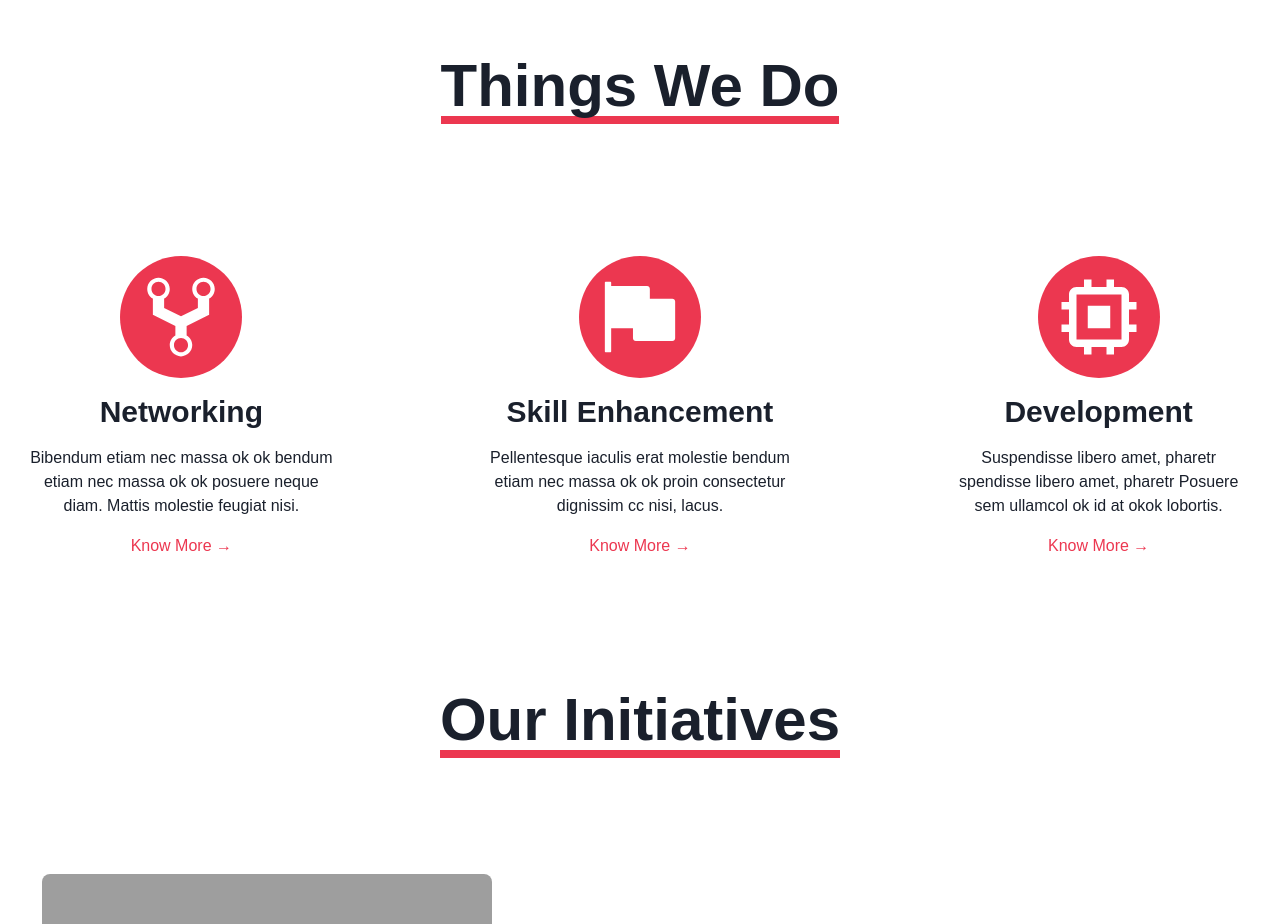
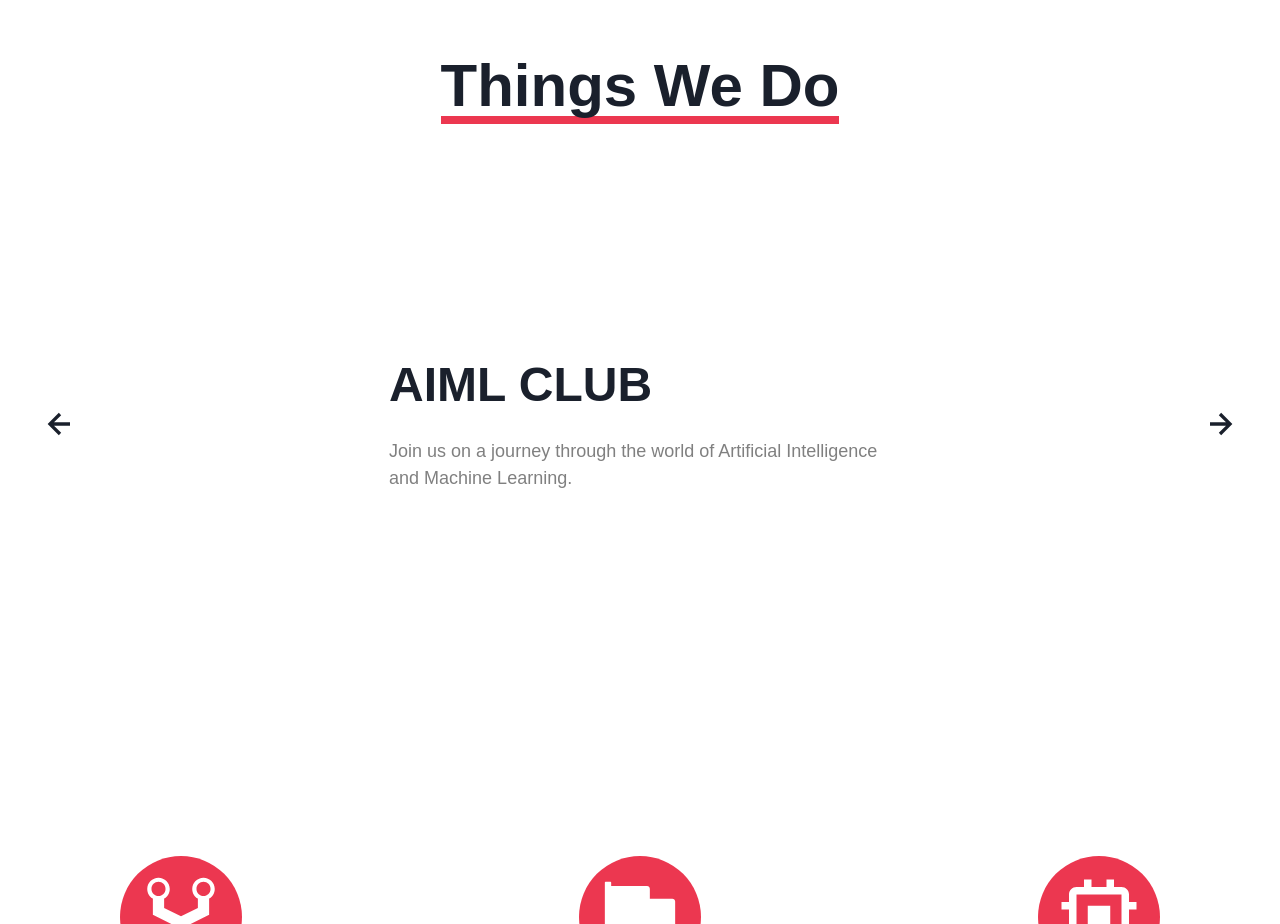
Before and after one commit to tabishnaqvi1311/aiml-club-website, a React (Create React App) app: page / in a window 1280 px wide. Shown: the part 540-1464 px from the top of the page. Built offline with nearby package versions, Linux system fonts and the light colour scheme; grey boxes are pictures that could not be loaded.

Commit message:
added image carousel

```diff
--- a/package.json
+++ b/package.json
@@ -16,6 +16,7 @@
     "react-icons": "^4.8.0",
     "react-router-dom": "^6.9.0",
     "react-scripts": "5.0.1",
+    "react-slick": "^0.29.0",
     "web-vitals": "^2.1.4"
   },
   "scripts": {
--- /dev/null
+++ b/src/Components/Carousel.jsx
@@ -0,0 +1,105 @@
+import React, { useState } from 'react'
+import {
+  Box,
+  IconButton,
+  useBreakpointValue,
+  Stack,
+  Heading,
+  Text,
+  Container,
+} from '@chakra-ui/react'
+
+import { BiLeftArrowAlt, BiRightArrowAlt } from 'react-icons/bi'
+
+import Slider from 'react-slick'
+import { cards } from '../constants'
+
+const settings = {
+  dots: true,
+  arrows: false,
+  fade: false,
+  infinite: true,
+  autoplay: true,
+  speed: 500,
+  autoplaySpeed: 5000,
+  slidesToShow: 1,
+  slidesToScroll: 1,
+}
+
+export default function CaptionCarousel() {
+  const [slider, setSlider] = useState(null)
+
+  const top = useBreakpointValue({ base: '90%', md: '50%' })
+  const side = useBreakpointValue({ base: '30%', md: '40px' })
+
+
+  return (
+    <Box position={'relative'} height={'600px'} width={'full'} overflow={'hidden'}>
+
+      <link
+        rel="stylesheet"
+        type="text/css"
+        href="https://cdnjs.cloudflare.com/ajax/libs/slick-carousel/1.6.0/slick.min.css"
+      />
+      <link
+        rel="stylesheet"
+        type="text/css"
+        href="https://cdnjs.cloudflare.com/ajax/libs/slick-carousel/1.6.0/slick-theme.min.css"
+      />
+
+      <IconButton
+        aria-label="left-arrow"
+        variant="ghost"
+        position="absolute"
+        left={side}
+        top={top}
+        transform={'translate(0%, -50%)'}
+        zIndex={2}
+        onClick={() => slider?.slickPrev()}>
+        <BiLeftArrowAlt size="40px" />
+      </IconButton>
+
+      <IconButton
+        aria-label="right-arrow"
+        variant="ghost"
+        position="absolute"
+        right={side}
+        top={top}
+        transform={'translate(0%, -50%)'}
+        zIndex={2}
+        onClick={() => slider?.slickNext()}>
+        <BiRightArrowAlt size="40px" />
+      </IconButton>
+      {/* Slider */}
+      <Slider {...settings} ref={(slider) => setSlider(slider)}>
+        {cards.map((card, index) => (
+          <Box
+            key={index}
+            height={'6xl'}
+            position="relative"
+            backgroundPosition="center"
+            backgroundRepeat="no-repeat"
+            backgroundSize="cover"
+            backgroundImage={`url(${card.image})`}>
+            <Container size="container.lg" height="600px" position="relative">
+              <Stack
+                spacing={6}
+                w={'full'}
+                maxW={'lg'}
+                position="absolute"
+                top="50%"
+                transform="translate(0, -50%)">
+                <Heading fontSize={{ base: '3xl', md: '4xl', lg: '5xl' }}>
+                  {card.title}
+                </Heading>
+                <Text fontSize={{ base: 'md', lg: 'lg' }} color="GrayText">
+                  {card.text}
+                </Text>
+              </Stack>
+            </Container>
+          </Box>
+        ))}
+      </Slider>
+    </Box>
+  )
+}
--- a/src/Pages/Home/Home.jsx
+++ b/src/Pages/Home/Home.jsx
@@ -14,6 +14,8 @@ import ThingsCard from "./ThingsCard";
 import InitiativesCard from "../../Components/InitiativesCard";
 import EventCard from "../../Components/EventCard";
 import { motion } from "framer-motion";
+import CaptionCarousel from "../../Components/Carousel";
+
 
 const Home = () => {
   return (
@@ -38,6 +40,9 @@ const Home = () => {
         >
           Things We Do
         </Heading>
+
+        <CaptionCarousel/>
+
         <SimpleGrid minChildWidth={"360px"} spacingX={24} spacingY={4} mt={24}>
           <ThingsCard
             icon={<IoMdGitNetwork />}
--- /dev/null
+++ b/src/constants/index.js
@@ -0,0 +1,20 @@
+export const cards = [
+  {
+    title: 'AIML CLUB',
+    text: "Join us on a journey through the world of Artificial Intelligence and Machine Learning.",
+    image:
+      '',
+  },
+  {
+    title: 'AIML CLUB',
+    text: "Join us on a journey through the world of Artificial Intelligence and Machine Learning.",
+    image:
+      '',
+  },
+  {
+    title: 'AIML CLUB',
+    text: "Join us on a journey through the world of Artificial Intelligence and Machine Learning.",
+    image:
+      '',
+  },
+]
```
Also changed, not shown: 1 other file (tests, documents, lock files or other folders).
